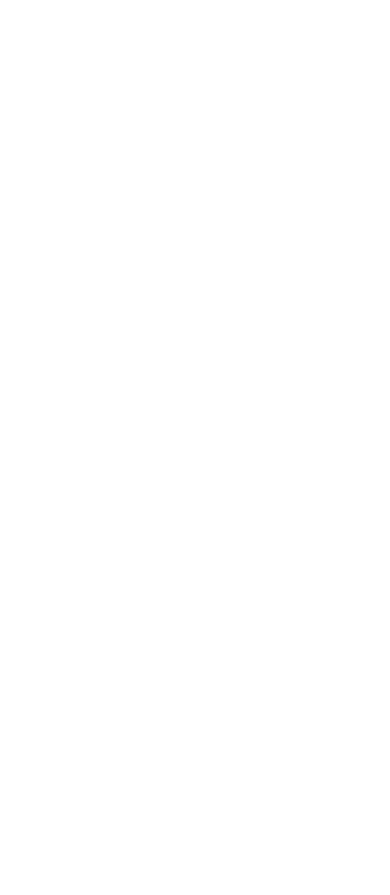
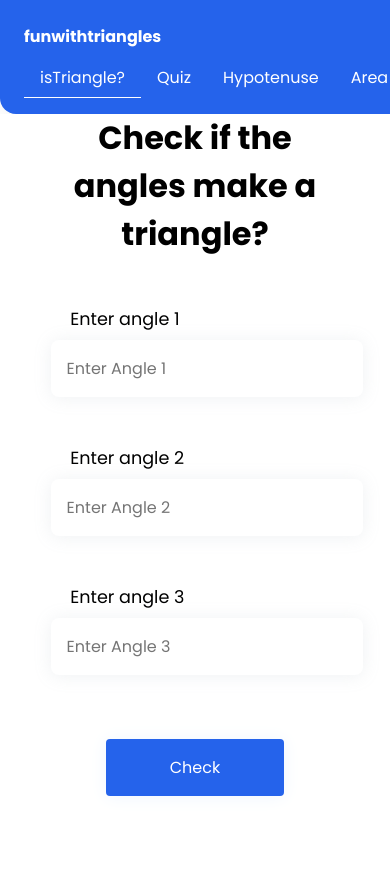
Before and after one commit to abhishek-bhatkar/markTwelve-Fun-with-Triangles, a plain HTML site: page index.html in a window 390 px wide. Before the commit the page ends 844 px from the top, so only its background shows below. Drawn offline with Linux system fonts and the light colour scheme.

Commit message:
refactor: add js, html, css files

```diff
--- a/index.html
+++ b/index.html
@@ -5,8 +5,72 @@
     <meta http-equiv="X-UA-Compatible" content="IE=edge">
     <meta name="viewport" content="width=device-width, initial-scale=1.0">
     <title>Fun with triangles</title>
+    <link rel="stylesheet" href="style.css">
 </head>
 <body>
 
+    <nav class="navigation ">
+        <div class="nav-brand"> funwithtriangles</div>
+
+        <div>
+            <ul class="list-non-bullet nav-pills">
+
+                <li class="list-item-inline"> <a class="link link-active" href="./index.html"> isTriangle? </a> </li>
+
+                <li class="list-item-inline"> <a class="link " href="./quiz.html"> Quiz </a> </li>
+
+                <li class="list-item-inline"> <a class="link" href="./hypotenuse.html"> Hypotenuse </a> </li>
+
+                <li class="list-item-inline"> <a class="link" href="./area.html"> Area </a> </li>
+
+            </ul>
+        </div>
+    </nav>
+
+    <main>
+
+
+
+        <div class="container-center container">
+
+
+
+            <div class="row1">
+                <div class="column column2"><h1>Check if the angles make a triangle?</h1></div>
+            </div>
+
+
+
+
+                <div class="form-row container-center">
+                    <label for="bdate">Enter angle 1</label>
+                    <input class="angle-1" type="number" placeholder="Enter Angle 1">
+                </div>
+
+                <div class="form-row container-center">
+                    <label for="bdate">Enter angle 2</label>
+                    <input class="angle-2" type="number" placeholder="Enter Angle 2">
+                </div>
+
+                <div class="form-row container-center">
+                    <label for="bdate">Enter angle 3</label>
+                    <input class="angle-3" type="number" placeholder="Enter Angle 3">
+                </div>
+
+                <div class="row container-center error">
+                    <p class="error-msg"></p>
+                </div>
+                <div class="row container-center">
+                    <button id="submit-btn" type="submit">Check</button>
+                </div>
+
+
+            <div class="output-msg">
+            </div>
+
+
+        </div>
+    </main>
+
 </body>
 </html>
--- a/style.css
+++ b/style.css
@@ -0,0 +1,309 @@
+@import url("https://fonts.googleapis.com/css2?family=Poppins:wght@400;600;700&display=swap");
+
+/* @import url('https://fonts.googleapis.com/css2?family=Roboto:wght@300&display=swap');
+@import url('https://fonts.googleapis.com/css2?family=Poppins:wght@300&display=swap'); */
+:root {
+    --primary-color: #2563EB;
+    --secondary-color: #EBAD25;
+    --light-gray: #F9FAFB;
+    --offwhite: #d7f3fa;
+    /* #EE6C8A */
+}
+
+* {
+    margin: 0;
+    padding: 0;
+    font-family: 'Poppins', sans-serif;
+}
+
+body {
+    background: var(--light-gray);
+    /* background: #EFF6FF; */
+}
+
+/** navigation **/
+
+.navigation {
+    border-bottom-left-radius: 1rem;
+    margin: auto;
+    box-shadow: 0 1px 18px rgba(146, 161, 176, .15);
+    background: var(--primary-color);
+    color: white;
+    max-width: 1100px;
+    margin: auto;
+    padding: 1.5rem;
+    display: flex;
+    justify-content: space-between;
+}
+
+.navigation .nav-brand {
+    font-weight: bold;
+    cursor: pointer;
+}
+
+
+/** containers **/
+.container {
+
+    padding: 0rem 1rem;
+    background: white;
+
+    /* box-shadow: 0 1px 18px rgba(146, 161, 176, .15); */
+
+    min-height: 90vh;
+}
+
+.container-center {
+    max-width: 600px;
+    margin: auto;
+    margin-top: 1rem;
+}
+
+.form-row {
+    display: flex;
+    flex-direction: column;
+    justify-content: center;
+    width: 80%;
+    margin: auto;
+    align-items: center;
+    margin-top: 1rem;
+}
+
+label {
+    width: 80%;
+    font-size: 1.1rem;
+}
+
+.row {
+    display: flex;
+    justify-content: center;
+}
+
+.row1 {
+    display: flex;
+    justify-content: center;
+    margin: 2rem;
+    margin-bottom: 0;
+}
+
+.column {
+    margin: auto;
+    width: 70%;
+}
+
+img {
+    width: 100%;
+    object-fit: cover;
+}
+
+input {
+    padding: 1rem;
+    color: #4b5563;
+    font-size: 1rem;
+    border: none;
+    box-shadow: 0 1px 18px rgba(146, 161, 176, .15);
+    border-radius: 0.5rem;
+    width: 80%;
+    margin-left: 1.5rem;
+    margin-top: 0.5rem;
+}
+
+button {
+    background: var(--primary-color);
+    background: var(--primary-color);
+    border: none;
+    padding: 1rem 4rem 1rem 4rem;
+    box-shadow: 0 1px 18px #EFF6FF;
+    border-radius: 0.25rem;
+    color: white;
+    font-size: 1rem;
+    cursor: pointer;
+    margin-top: 1rem;
+    ;
+}
+
+a {
+    color: white;
+}
+
+.row2 {
+    display: none;
+}
+
+
+#date_label {
+    width: 60%;
+}
+
+.output-msg {
+    width: 80%;
+    margin: auto;
+    display: flex;
+    margin-top: 1rem;
+    justify-content: center;
+}
+
+.output-msg {
+    width: 100%;
+    margin: auto;
+    margin-top: 1rem;
+    margin-bottom: 1rem;
+    padding-bottom: 2rem;
+    padding-top: 2rem;
+}
+
+.output-img {
+    width: 80%;
+    object-fit: cover;
+}
+
+.error-msg {
+    color: red;
+}
+
+/** lists **/
+
+.list-non-bullet {
+    list-style: none;
+    padding-inline-start: 0px;
+}
+
+.list-item-inline {
+    display: inline;
+    padding: 0.25rem;
+}
+
+.link {
+    box-sizing: border-box;
+    text-decoration: none;
+    padding: 0.5rem 1rem;
+}
+
+.link-active {
+    border-bottom: 1px solid white;
+}
+
+/* footer */
+
+.footer {
+    background-color: var(--light-gray);
+    background-color: white;
+    padding: 2rem 0rem;
+    text-align: center;
+    color: black;
+    border-top-right-radius: 1rem;
+    box-shadow: 0 1px 25px #E5E7EB;
+    margin-top: 3rem;
+}
+
+.footer .footer-header {
+    font-weight: bold;
+    font-size: large;
+    padding-inline-start: 0px;
+}
+
+.footer .link {
+    color: black;
+}
+
+.footer ul {
+    padding-left: 0px;
+}
+
+.footer-icon {
+    width: 2rem;
+}
+
+.card {
+    margin: 1rem;
+    padding: 1rem;
+    text-align: center;
+    background: white;
+    /* box-shadow: 0 1px 20px #93C5FD; */
+    cursor: pointer;
+    width: 30%;
+}
+
+.card-link {
+    color: black;
+    text-decoration: none;
+
+}
+
+.mt-3 {
+    margin-top: 2rem;
+}
+
+@media (max-width: 500px) {
+    body {
+        background-color: white;
+    }
+
+    .row1 {
+        flex-direction: column;
+        justify-content: center;
+        align-items: center;
+        margin: 0;
+    }
+
+    .container-center {
+        margin: 0;
+        border-radius: 0;
+        padding: 0;
+    }
+
+    .column1 {
+        width: 50%;
+        margin: auto;
+    }
+
+    h1 {
+        text-align: center;
+    }
+
+    .row {
+        margin: 2rem;
+    }
+
+    input {
+        width: 90%;
+    }
+
+    .output-msg {
+        flex-direction: column;
+    }
+
+    .output-img {
+        order: 1;
+    }
+
+    .output-msg {
+        order: 0;
+    }
+
+    .form-row {
+        margin: auto;
+        margin-top: 3rem;
+
+    }
+
+    button {
+        margin: auto;
+    }
+
+    .navigation {
+        flex-direction: column;
+    }
+
+    .nav-brand {
+        margin-bottom: 1rem;
+    }
+
+    .nav-pills {
+        display: flex;
+    }
+
+    .list-item-inline {
+        padding: 0;
+    }
+}
```
Also changed, not shown: area.html (added), hypotenuse.html (added), index.js (added), quiz.html (added).
